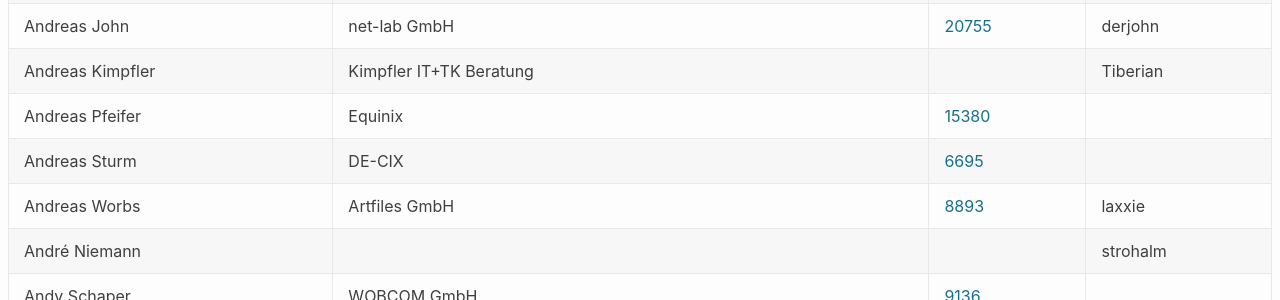
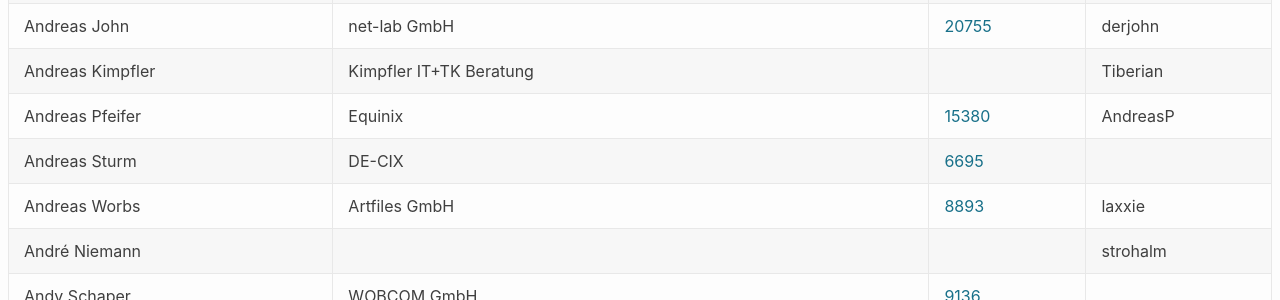
Before and after one commit to denog/pretix-attendeelist, a Jekyll site: the page built from denog15/index.md, in a window 1280 px wide and 900 px high, scrolled down 1099 px. Shown: the part 154-454 px from the top of the window. Built offline with Jekyll 4.4.1, drawn with Linux system fonts in a browser that asks for light colours.

Commit message:
Latest data: Fri Nov 10 09:10:23 UTC 2023

```diff
--- a/_data/attendees_denog15_onsite.json
+++ b/_data/attendees_denog15_onsite.json
@@ -158,7 +158,7 @@
   {
     "name": "Andreas Pfeifer",
     "company": "Equinix",
-    "irc": null,
+    "irc": "AndreasP",
     "asn": "15380"
   },
   {
```
